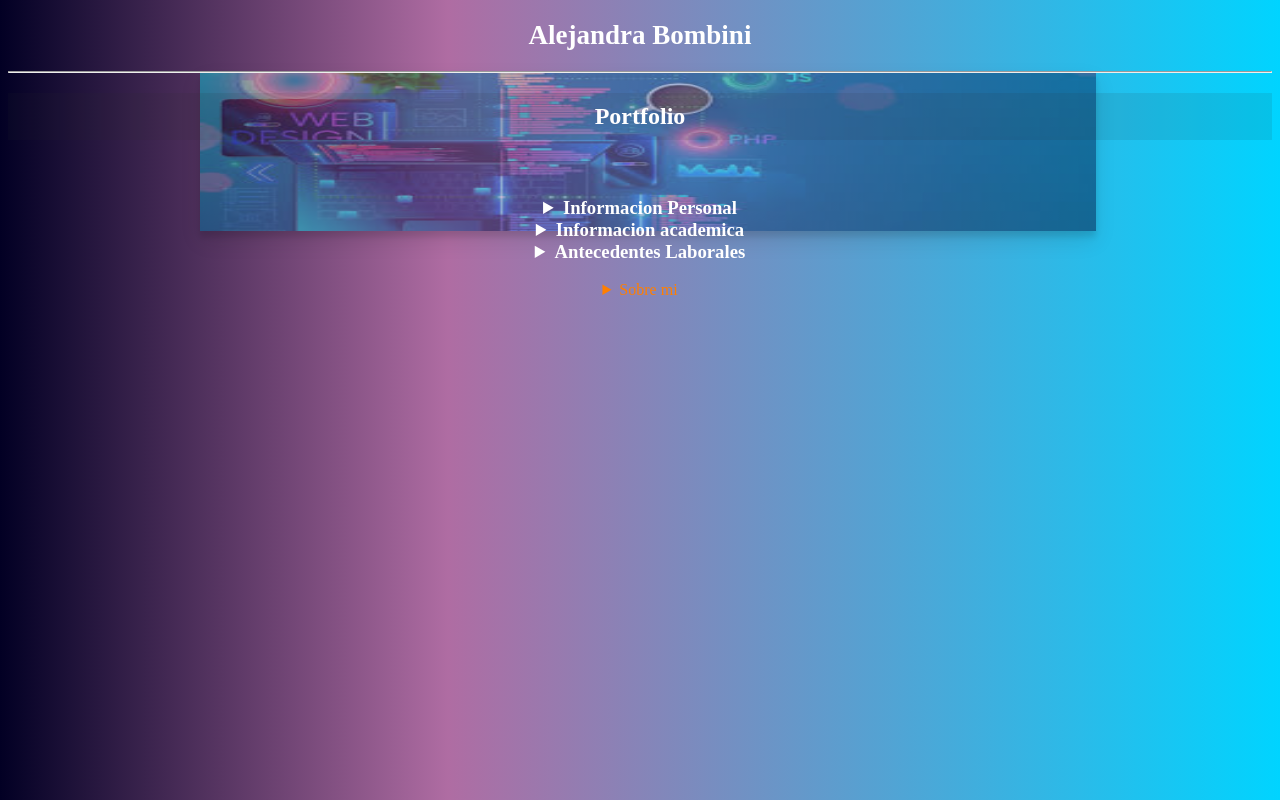
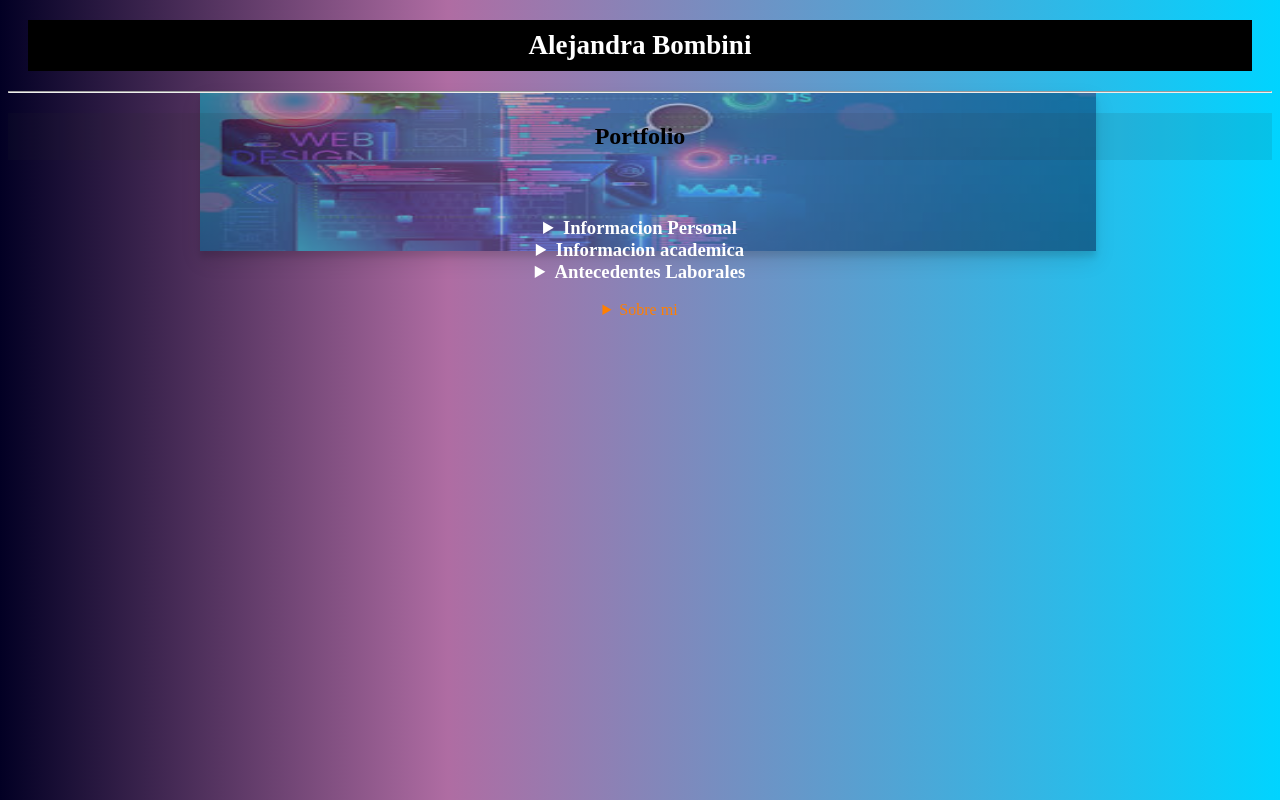
Before and after one commit to alebombini/repositorioDePruebas, a plain HTML site: page index.html in a window 1280 px wide. Drawn offline with Linux system fonts and the light colour scheme.

Commit message:
1er commit ramaDevelop

```diff
--- a/index.html
+++ b/index.html
@@ -21,12 +21,12 @@
     color: white;
     text-align: center;
     font-size: 27px;
-    background-color: #09A7A1
+    background-color: black;
     padding: 10px;
     margin: 20px;
           }
     h2 {
-    color: white;
+    color: black;
     text-align: center;
     padding: 10px;
     background-color:rgba(45, 45, 45, 0.1)
@@ -35,7 +35,7 @@
     img {
     box-shadow: 0 10px 20px rgba(0,0,0,0.19), 0 6px 6px rgba(0,0,0,0.23);
     opacity: 0.5;
-    padding: 0px
+    padding: 0px;
     margin: 0px;
     position: absolute;
     margin-left: 15%;
```
